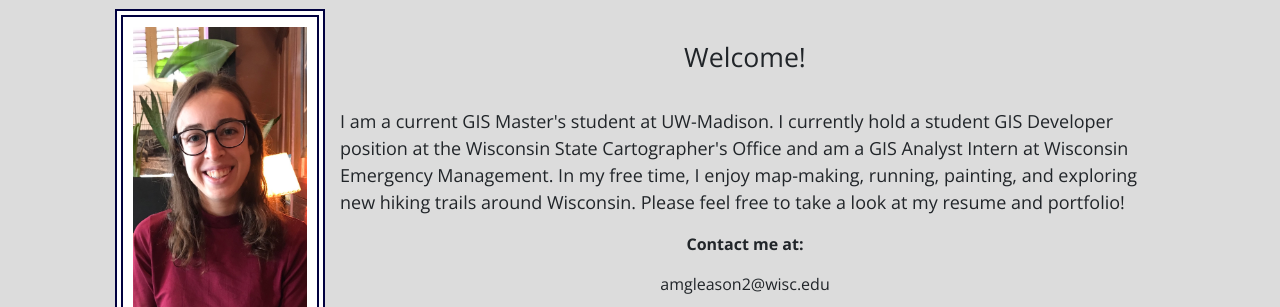
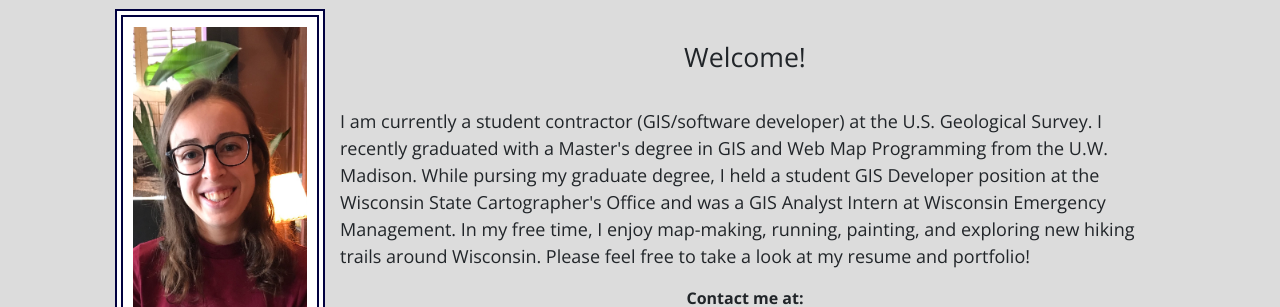
Before and after one commit to Abigail770/portfolio, a plain HTML site: page index.html in a window 1280 px wide. Shown: the part 57-364 px from the top of the page. Drawn offline with nearby package versions, Linux system fonts and the light colour scheme.

Commit message:
update bio and email

```diff
--- a/index.html
+++ b/index.html
@@ -39,10 +39,10 @@
                 <div class="col-md-8">
                     <h1> <br> Welcome! </h1>
                     <div id="intro">
-                        <p> <br> I am a current GIS Master's student at UW-Madison.  I currently hold a student GIS Developer position at the Wisconsin State Cartographer's Office and am a GIS Analyst Intern at Wisconsin Emergency Management.  In my free time, I enjoy map-making, running, painting, and exploring new hiking trails around Wisconsin.  Please feel free to take a look at my resume and portfolio!</p>
+                        <p> <br> I am currently a student contractor (GIS/software developer) at the U.S. Geological Survey.  I recently graduated with a Master's degree in GIS and Web Map Programming from the U.W. Madison.  While pursing my graduate degree, I held a student GIS Developer position at the Wisconsin State Cartographer's Office and was a GIS Analyst Intern at Wisconsin Emergency Management.  In my free time, I enjoy map-making, running, painting, and exploring new hiking trails around Wisconsin.  Please feel free to take a look at my resume and portfolio!</p>
                     </div>
                         <p> <strong>Contact me at: </strong></p>
-                        <p> amgleason2@wisc.edu</p>
+                        <p> abbiemg@gmail.com</p>
                         <!-- <img src="assets/insta-icon.png"> abby.gleas <br>  -->
                         <p><img src="assets/GitHub-Mark-32px.png" style="width:25px;height:25px;display:inline">Abigail770</p>
                         <p><img src="assets/LI-In-Bug.png" style="width:30px;height:30px;display:inline"><a href="https://www.linkedin.com/in/abby-gleason-097413210" target="_blank">Connect with me on LinkedIn</a></p>
```
